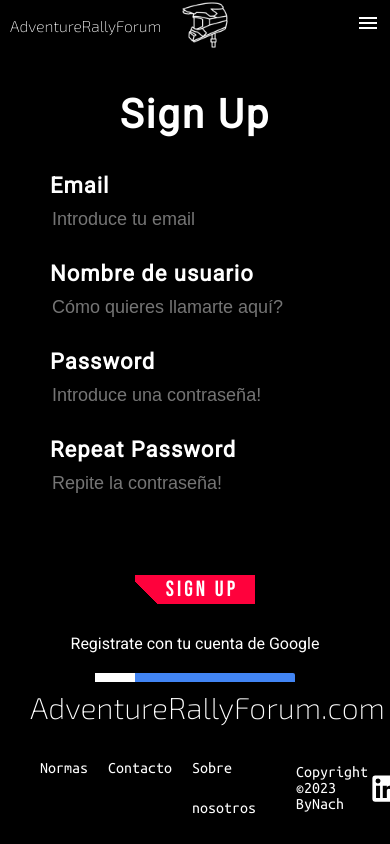
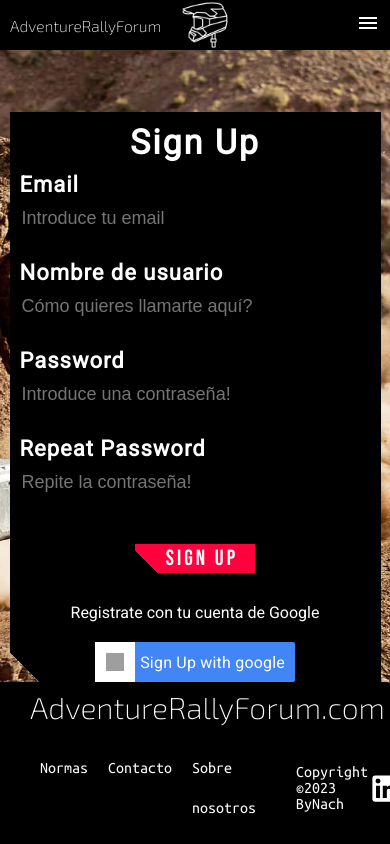
Before and after one commit to byNach/AdventureRallyForum, a React (Vite) app in the folder AdventureRallyForum/: page /SignUpPage in a window 390 px wide. Built offline with nearby package versions, Linux system fonts and the light colour scheme; no server answers; grey boxes are pictures that could not be loaded.

Commit message:
ADD media screen style

```diff
--- a/AdventureRallyForum/src/assets/Styles/Styled-components/SignUp-style.css
+++ b/AdventureRallyForum/src/assets/Styles/Styled-components/SignUp-style.css
@@ -3,7 +3,7 @@
   flex-direction: column;
   justify-content: center;
   align-items: center;
-  width: fit-content;
+  width: 350px;
   height: fit-content;
   padding: 50px;
   color: white;
@@ -79,3 +79,19 @@
   user-select: none;
   margin-bottom: 10px;
 }
+
+@media screen and (max-width: 1200px) {
+  .SignUp-base {
+    width: 90vw;
+    padding: 10px;
+  }
+
+  .SignUp-title {
+    font-size: 34px;
+    margin-bottom: 10px;
+  }
+
+  .Inputs-base {
+    padding: 0;
+  }
+}
```
